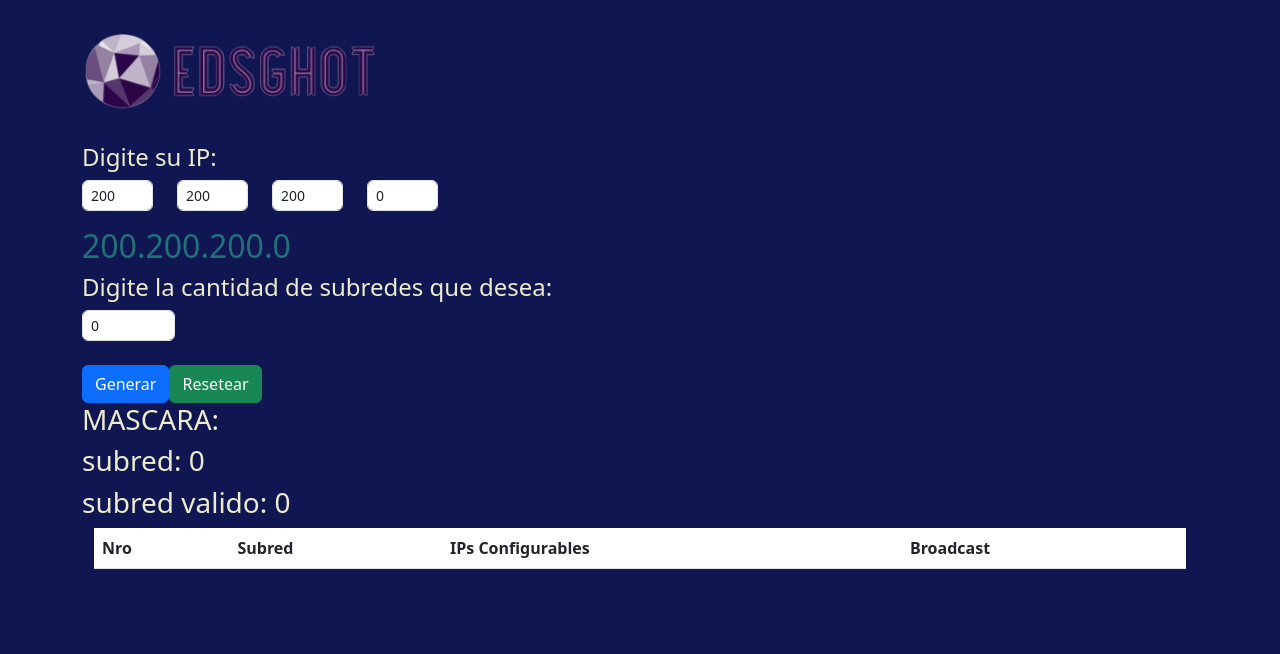
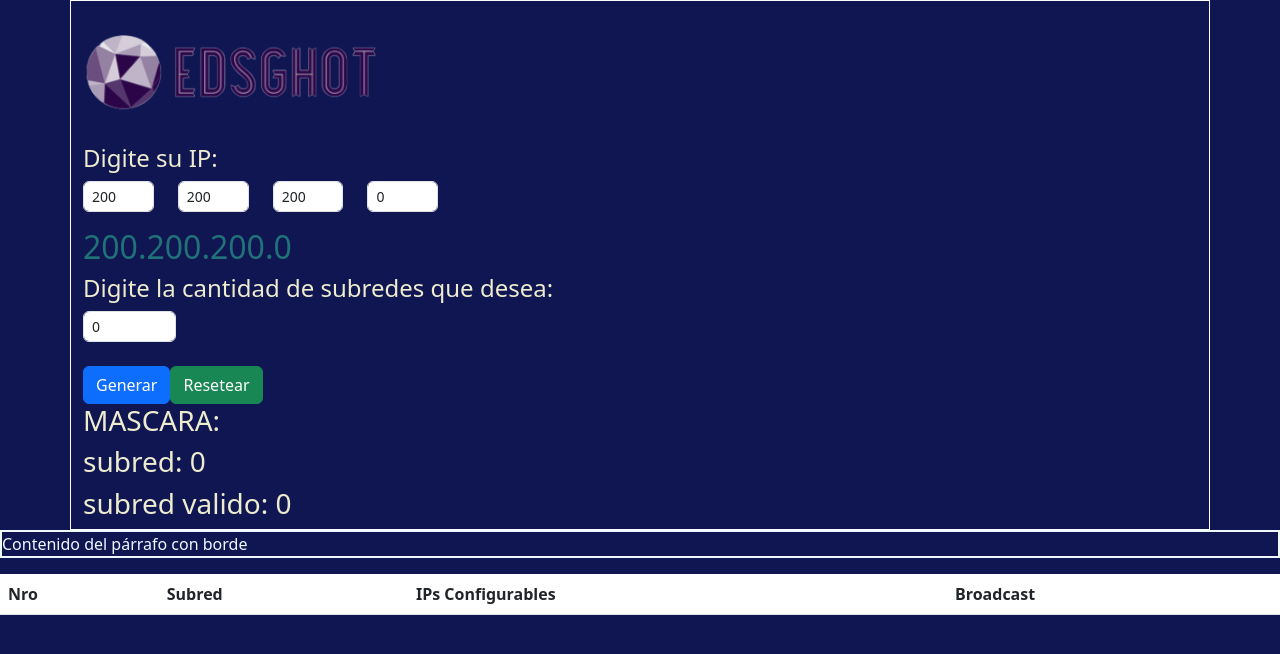
Before and after one commit to Edsghot/sub-redes, a Vue app: page / in a window 1280 px wide. Shown: the top 654 px of the page. Built offline with nearby package versions, Linux system fonts and the light colour scheme.

Commit message:
fix: nuevas modificacioens

```diff
--- a/src/App.vue
+++ b/src/App.vue
@@ -17,7 +17,6 @@ let ipB = '';
 const array = ref([])
 const subred = ref(0);
 const subRedValido = ref(0);
-let valorA = 0;
 let mascara = ''
 let mascaraIp = 0;
 
@@ -154,7 +153,7 @@ const refrescar=()=>{
 </script>
 
 <template>
-  <div class="container">
+    <div class="container">
     <br/>
     <img src="./assets/logoPagina.png" width="300">
     <br/>
@@ -213,8 +212,20 @@ const refrescar=()=>{
     <h3>{{ claseIP }}</h3>
     <h3>subred: {{ subred }}</h3>
     <h3>subred valido: {{ subRedValido }}</h3>
-    <div class="container">
-    <table class="table">
+
+
+
+    <!---<h3> Cantidad de subredes validos: {{  subRedValido}}</h3>
+      -->
+    </div>
+
+  <div class="SegundoLado">
+        <p style="border: 2px solid; color: aliceblue;">
+           Contenido del párrafo con borde
+       </p>
+      </div>
+
+  <table class="table">
       <thead class="thead-dark">
         <tr>
           <th>Nro</th>
@@ -232,13 +243,14 @@ const refrescar=()=>{
         </tr>
       </tbody>
     </table>
-    <!---<h3> Cantidad de subredes validos: {{  subRedValido}}</h3>
-      -->
-    </div>
-  </div>
+
 </template>
 
 <style>
+
+.container{
+  border: 1px solid #fff;
+}
 body {
   background-color: #101652;
 }
```
